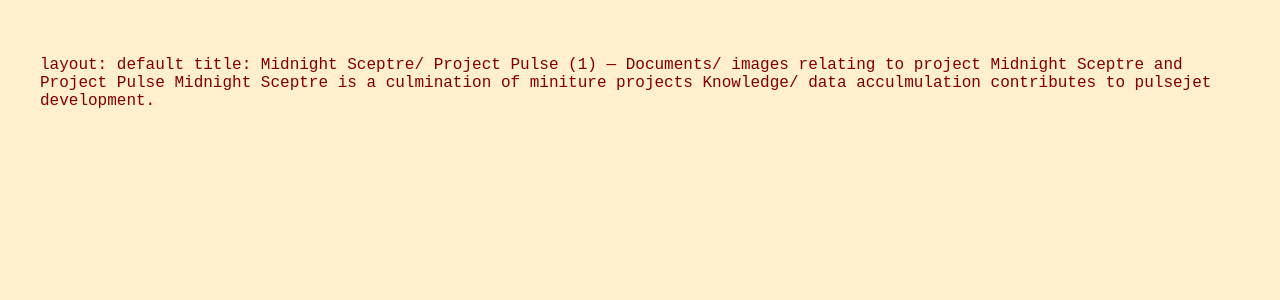
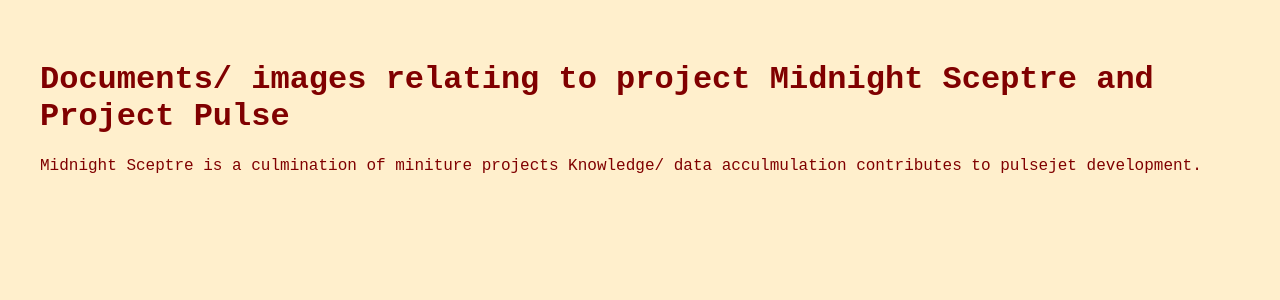
Before and after one commit to NarloyZBoy/-MartinezR-.github.io, a Jekyll site: the page built from projects/sceptre.md, in a window 1280 px wide. Shown: the top 300 px of the page. Built offline with Jekyll 4.4.1, drawn with Linux system fonts in a browser that asks for light colours; our own code applies the rules of GitHub Pages for plain Markdown files.

Commit message:
Update sceptre.md

```diff
--- a/projects/sceptre.md
+++ b/projects/sceptre.md
@@ -1,6 +1,8 @@
+---
 layout: default
 title: Midnight Sceptre/ Project Pulse (1)
 ---
-Documents/ images relating to project Midnight Sceptre and Project Pulse
+# Documents/ images relating to project Midnight Sceptre and Project Pulse
+
 Midnight Sceptre is a culmination of miniture projects
 Knowledge/ data acculmulation contributes to pulsejet development.
```
